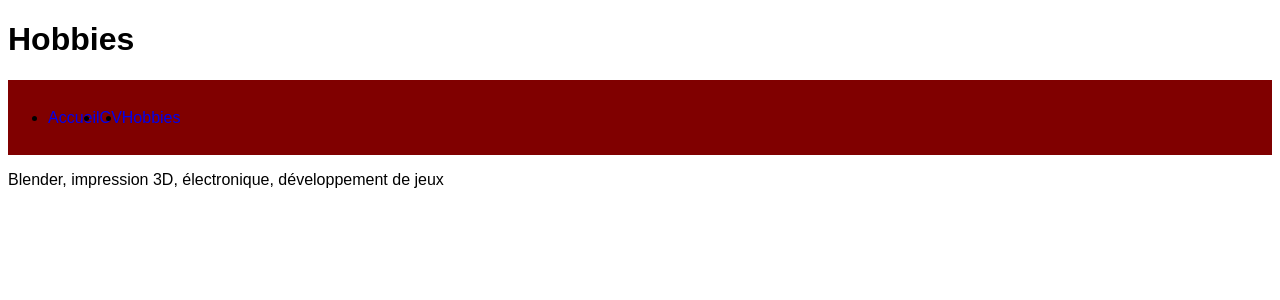
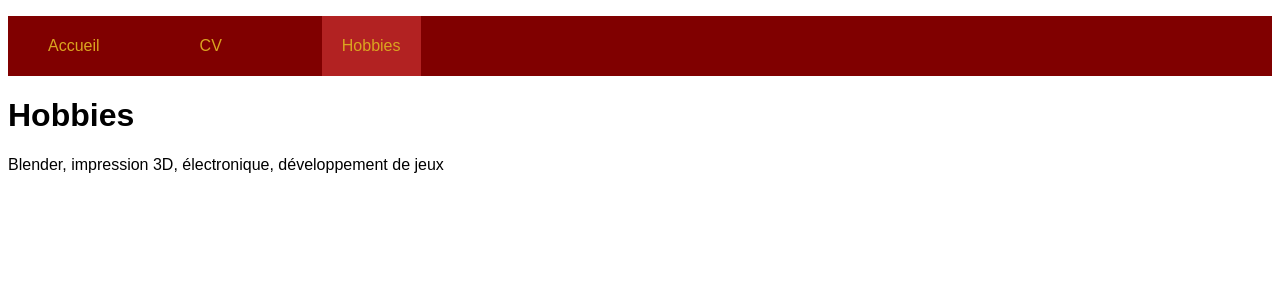
Before and after one commit to Rayyze/Repos-IDAW, a PHP site: page /projets.html in a window 1280 px wide. Shown: the top 300 px of the page. Run offline with PHP 8.4, Linux system fonts and the light colour scheme.

Commit message:
menu nearly done

```diff
--- a/SitePro/V1/cv.html
+++ b/SitePro/V1/cv.html
@@ -10,7 +10,7 @@
     <nav class="menu">
         <ul>
             <li><a href="index.html">Accueil</a></li>
-            <li><a href="cv.html">CV</a></li>
+            <li class="current_page"><a href="cv.html">CV</a></li>
             <li><a href="projets.html">Hobbies</a></li>
         </ul>
     </nav>
--- a/SitePro/V1/index.html
+++ b/SitePro/V1/index.html
@@ -7,15 +7,15 @@
         <link rel="stylesheet" href="style.css">
     </head>
     <body>
-        <h1>Bienvenue sur mon site</h1>
-        <img src="../../fish.gif"></img>
         <nav class="menu">
             <ul>
-                <li><a href="index.html">Accueil</a></li>
+                <li class="current_page"><a href="index.html">Accueil</a></li>
                 <li><a href="cv.html">CV</a></li>
                 <li><a href="projets.html">Hobbies</a></li>
             </ul>
         </nav>
+        <h1>Bienvenue sur mon site</h1>
+        <img src="../../fish.gif"></img>
 
     </body>
 </html>
--- a/SitePro/V1/projets.html
+++ b/SitePro/V1/projets.html
@@ -7,14 +7,14 @@
         <link rel="stylesheet" href="style.css">
     </head>
 <body>
-    <h1>Hobbies</h1>
     <nav class="menu">
         <ul>
             <li><a href="index.html">Accueil</a></li>
             <li><a href="cv.html">CV</a></li>
-            <li><a href="projets.html">Hobbies</a></li>
+            <li class="current_page"><a href="projets.html">Hobbies</a></li>
         </ul>
     </nav>
+    <h1>Hobbies</h1>
     <p>Blender, impression 3D, électronique, développement de jeux</p>
 </body>
 </html>
--- a/SitePro/V1/style.css
+++ b/SitePro/V1/style.css
@@ -5,12 +5,30 @@
 
 .menu {
 background-color: maroon;
-  padding-top: 1%;
-  padding-bottom: 1%;
-  gap: 10px;
+height: 60px;
+justify-content: flex-start;
 }
 
 .menu ul {
+height: 100%;
 display: flex;
 flex-direction: row;
+gap: 100px;
+list-style: none;
+align-content: center;
 }
+
+.menu ul li {
+align-content: center;
+}
+
+.menu ul li a {
+height: 100%;
+color: goldenrod;
+}
+
+.current_page {
+background-color:firebrick;
+padding-left: 20px;
+padding-right: 20px;
+}
```
Lines whose indentation alone changed are shown as unchanged.
